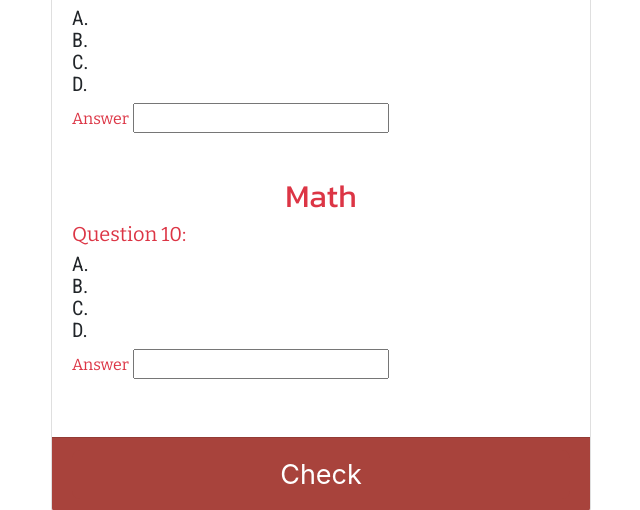
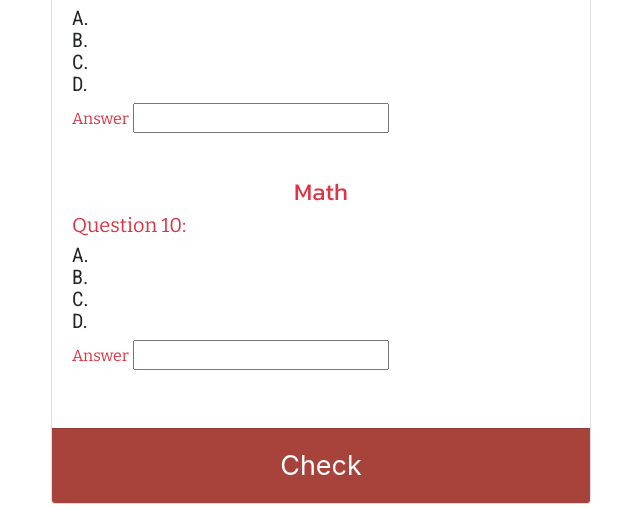
Before and after one commit to dieforice/freegifts, a Flask app: template templates/index.html in a window 1280 px wide. Shown: the part 2674-3184 px from the top of the page, without its empty margins (319-959 px from the left). Run offline with Flask 2, Linux system fonts and the light colour scheme; the template is opened without the code that fills it, so the values that code supplies are empty; parts of the project's set-up code (start-up, migrations or seed data) failed here and were passed over; some libraries are stand-ins or nearby versions.

Commit message:
no message

```diff
--- a/templates/index.html
+++ b/templates/index.html
@@ -100,7 +100,7 @@
               <input class="d-none" type="text" name="id9" value="{{ vocab3.id }}">
             </div>
             <br>
-            <h2 class = "text-center m-2 text-danger" style="font-family: 'Kanit', sans-serif">Math</h2>
+            <h4 class = "text-center m-2 text-danger" style="font-family: 'Kanit', sans-serif">Math</h4>
             <div class="mb-2">
               <h5 class="text-danger" style="font-family: 'Bitter', serif">Question 10:</h5>
               <h5 style="font-family: 'Roboto Condensed', sans-serif" >{{question5.question}}</h5>
```
